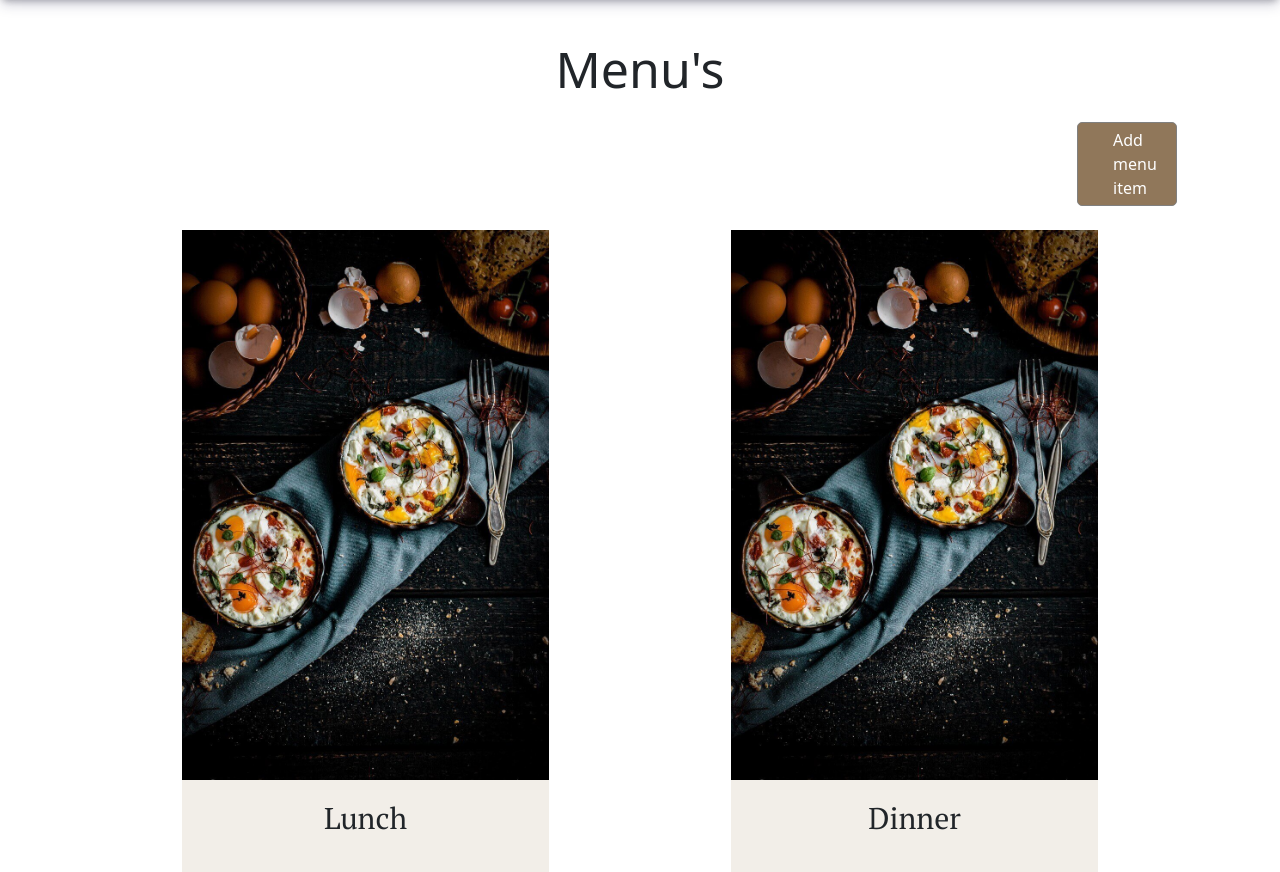
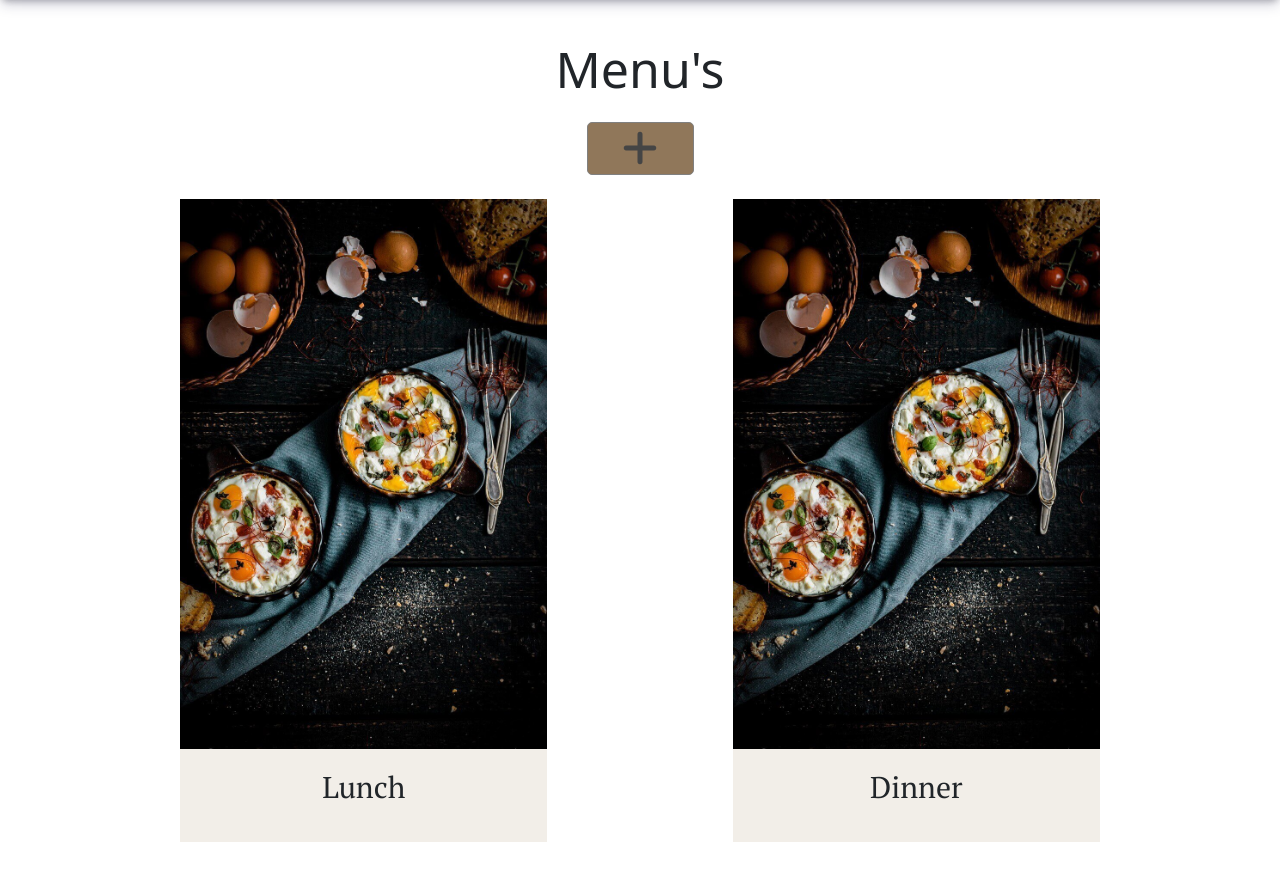
Before and after one commit to JamesBracken/Ember-Ash, a Django app: page /menu/ in a window 1280 px wide. Shown: the part 161-1033 px from the top of the page. Run offline with Django 4.2, Linux system fonts and the light colour scheme; the visitor is signed in with stand-in values (Sample User, id 1); parts of the project's set-up code (start-up, migrations or seed data) failed here and were passed over; some libraries are stand-ins or nearby versions.

Commit message:
Fix: menu add items img upload

```diff
--- a/menu/templates/menu.html
+++ b/menu/templates/menu.html
@@ -6,8 +6,8 @@
     <div class="row d-flex justify-content-center">
       <h1 class="text-center">Menu's</h1>
       {% if user.is_staff and user.is_authenticated %}
-        <div class="">
-          <a id="add-menu-item-button" class="button" href="{% url 'add_menu_item' %}">Add menu item</a>
+        <div class="d-flex justify-content-center">
+          <a class="button" href="{% url 'add_menu_item' %}"><i class="fa-solid fa-plus"></i></a>
         </div>
       {% endif %}
       <div class="col-12 col-md-6 justify-content-center d-flex align-self-center mt-4 mb-5">
--- a/menu/views.py
+++ b/menu/views.py
@@ -73,7 +73,7 @@ def add_menu_item(request):
     :template:menu/`menu_form.html`
     """
     if request.method == "POST":
-        menu_form = MenuForm(data=request.POST)
+        menu_form = MenuForm(request.POST, request.FILES)
         if menu_form.is_valid():
             menu_form.save()
             messages.add_message(
```
